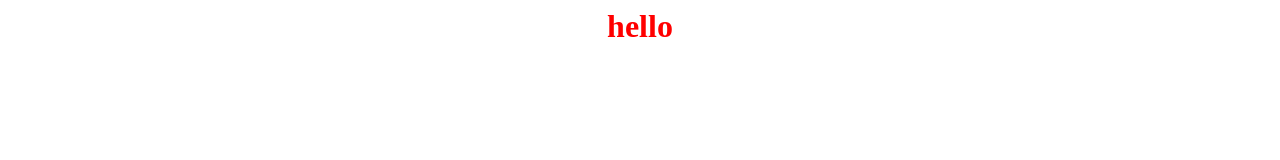
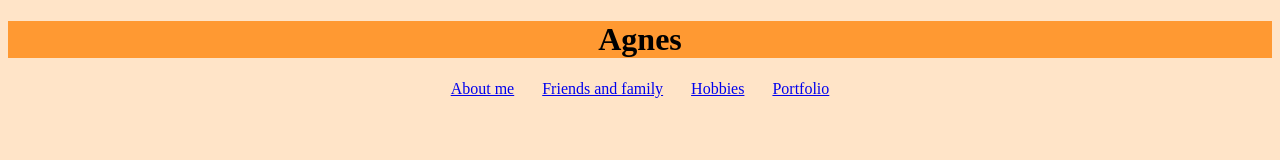
Before and after one commit to noahwh01/123, a plain HTML site: page index.html in a window 1280 px wide. Drawn offline with Linux system fonts and the light colour scheme.

Commit message:
got the stuff in

```diff
--- a/index.html
+++ b/index.html
@@ -1,9 +1,35 @@
-<!DOCTYPE>
+<!DOCTYPE html>
+<!DOCTYPE html>
 <html>
-<head>
-<link rel="stylesheet" type="text/css" href="style.css">
-<head>
-<body>
-<h1 class="hello">hello</h1>
-</body>
+  <head>
+    <link rel="stylesheet" type="text/css" href="master.css">
+    <title>Home Page</title>
+  </head>
+  <body>
+    <h1 class = "firstH">Agnes</h1>
+    <div class="NAV">
+      <nav>
+        <a href="About.html">About me</a>
+        &nbsp
+        &nbsp
+        &nbsp
+        <a href="Friends and family.html">Friends and family</a>
+        &nbsp
+        &nbsp
+        &nbsp
+        <a href="Hobbies.html">Hobbies</a>
+        &nbsp
+        &nbsp
+        &nbsp
+        <a href="Port.html">Portfolio</a>
+      </nav>
+
+    </div>
+
+
+
+
+
+
+  </body>
 </html>
--- /dev/null
+++ b/master.css
@@ -0,0 +1,12 @@
+.firstH {
+  text-align: center;
+  background-color: #FF9932;
+
+
+}
+body {
+  background-color: #FFE4C8;
+}
+.NAV {
+  text-align: center;
+}
--- a/style.css
+++ /dev/null
@@ -1,4 +0,0 @@
-.hello {
-  text-align: center;
-  color: red;
-}
```
